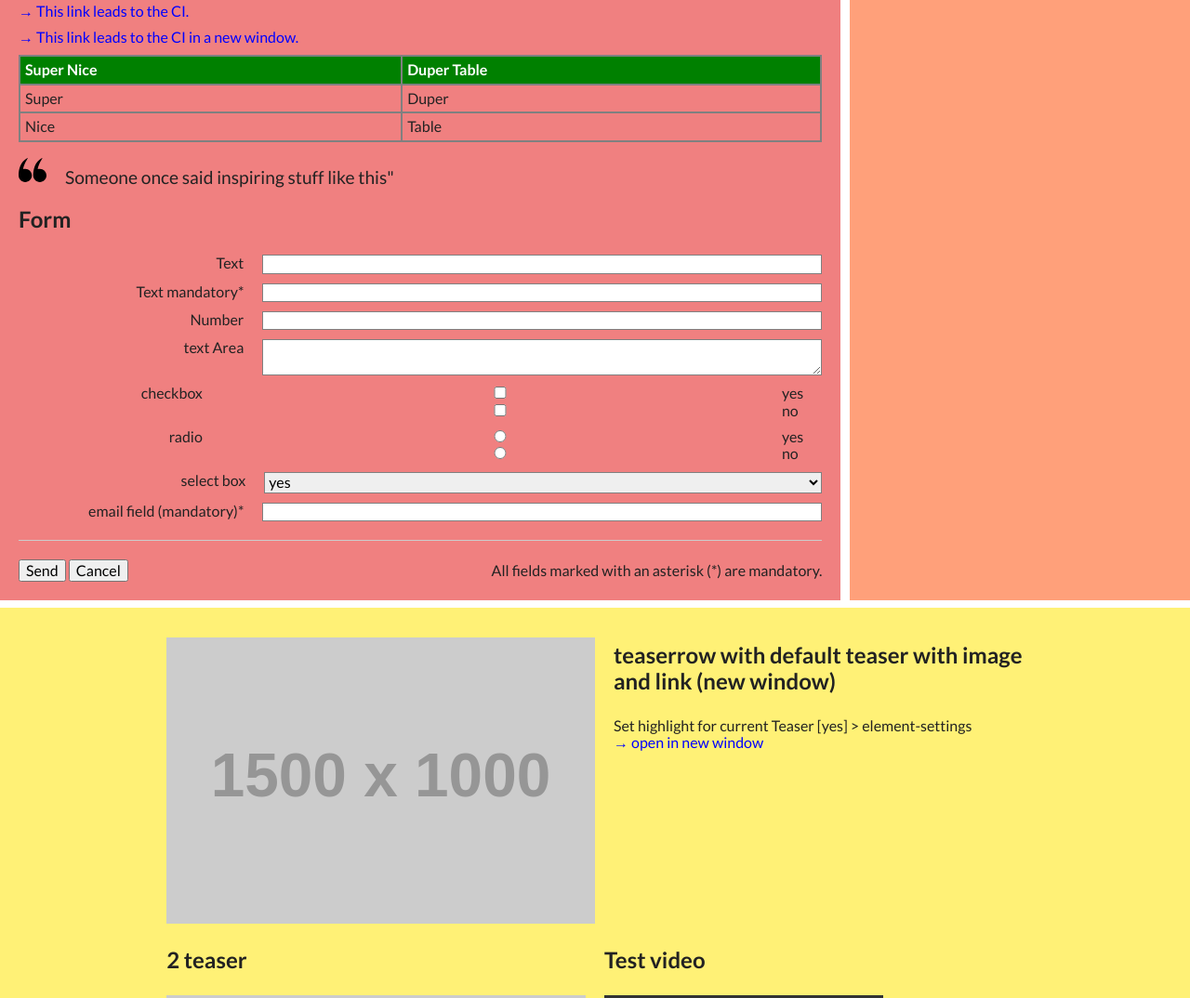
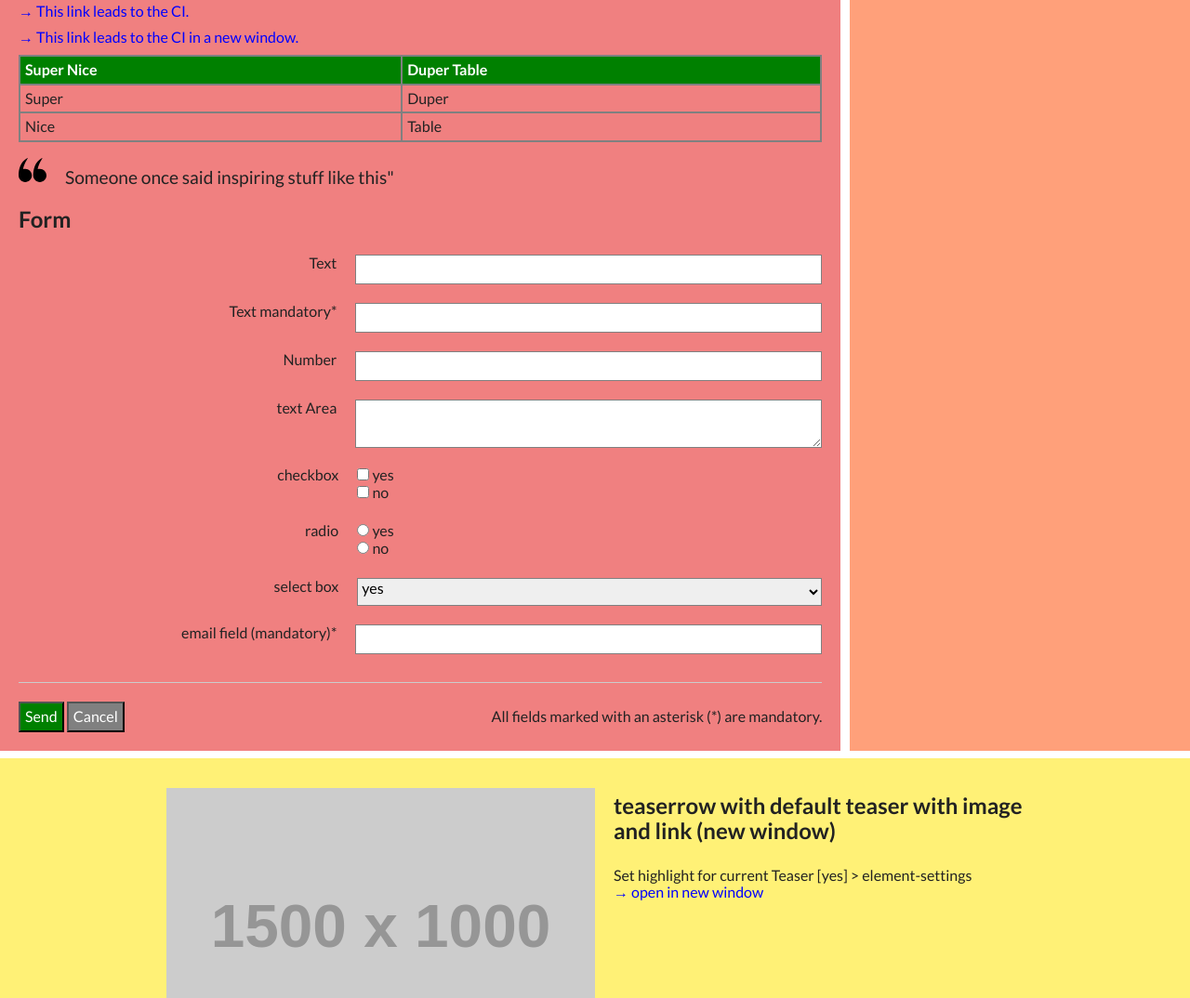
Before and after one commit to azraefendic/vi-frontend-onboarding, a website built with Parcel: page index.html in a window 1280 px wide. Shown: the part 1755-2829 px from the top of the page at 93% size. Built offline with nearby package versions, Linux system fonts and the light colour scheme; grey boxes are pictures that could not be loaded; placeholder pictures from the web are drawn by us.

Commit message:
Fix form styling

```diff
--- a/css/main.css
+++ b/css/main.css
@@ -492,21 +492,41 @@ form {
   align-items: center;
 }
 
+.send {
+  color: white;
+  background-color: green;
+  padding: 5px;
+}
+
+.cancel {
+  color: white;
+  background-color: gray;
+  padding: 5px;
+}
+
  .input-field {
    display: flex;
    flex-direction: column;
-   padding-bottom: 10px;
+   padding-bottom: 20px;
  }
 
 .select, label, .input-field > p {
    margin-right: 20px;
  }
 
+ .inputs, .check {
+  height: 30px;
+ }
+
+ #textarea-input {
+  height: 50px;
+}
 
  .check {
   display: flex;
   flex-direction: column;
   align-items: baseline;
+  justify-content: space-between;
  }
 
  .teasers-wrapper {
@@ -567,9 +587,13 @@ form {
   height: auto;
 }
 
+.choice {
+  margin-top: 10px;
+}
+
 @media (min-width: 320px) {
 
-.form-btn {
+  .form-btn {
   flex-direction: column;
   align-items: baseline;
 }
@@ -599,8 +623,11 @@ form {
 
 }
 
-@media (min-width: 768px) {
+@media (max-width: 768px) {
 
+  .radio, .select {
+    margin-top: 10px;
+  }
 
 
 }
@@ -612,6 +639,10 @@ form {
 
   .headline-overlay > h2 {
     padding: 20px 0 40px 0;
+  }
+
+  .check {
+    padding-top: 0;
   }
 
 }
@@ -709,17 +740,19 @@ form {
   .input-field {
     display: flex;
     flex-direction: row;
+    justify-content: flex-end;
     float: right;
-    padding-bottom: 10px;
-    width: max-content;
+    width: 100%;
+  }
+
+  .inputs, .check {
+    min-width: 500px;
   }
 
   .inputs, textarea, select {
-    width: 600px;
     padding: 0;
     border: 1px solid gray;
   }
-
 
   #checkbox, #radio {
     margin: 0;
--- a/index.html
+++ b/index.html
@@ -127,20 +127,20 @@
         <h2>Form</h2>
         <form>
           <div class="input-field">
-            <label>Text</label>
+            <label for="text-input">Text</label>
             <input class="inputs" type="text">
           </div>
           <div class="input-field">
-            <label>Text mandatory*</label>
+            <label for="mandatory-input">Text mandatory*</label>
             <input class="inputs" type="text" required>
           </div>
           <div class="input-field">
-            <label>Number</label>
+            <label for="number-input">Number</label>
             <input class="inputs" type="number">
           </div>
           <div class="input-field">
-            <label>text Area</label>
-            <textarea class="inputs" class="textarea-input"></textarea>
+            <label for="textarea-input">text Area</label>
+            <textarea class="inputs" id="textarea-input"></textarea>
           </div>
 
 
@@ -148,33 +148,33 @@
             <p>checkbox</p>
             <div id="checkbox" class="check">
               <div>
-              <input class="inputs" type="checkbox" id="yes-check">
+              <input class="inputs1" type="checkbox" id="yes-check">
               <label for="yes-check">yes</label>
             </div>
             <div>
-              <input class="inputs" type="checkbox" id="no-check">
+              <input class="inputs1" type="checkbox" id="no-check">
               <label for="no-check">no</label>
             </div>
             </div>
           </div>
 
 
-          <div class="input-field">
-            <p>radio</p>
+          <div class="input-field choice">
+            <p class="radio">radio</p>
             <div id="radio" class="check">
               <div>
-              <input class="inputs" type="radio" id="yes-radio">
+              <input class="inputs1" type="radio" id="yes-radio">
               <label for="yes-radio">yes</label>
             </div>
             <div>
-              <input class="inputs" type="radio" id="no-radio">
+              <input class="inputs1" type="radio" id="no-radio">
               <label for="no-radio">no</label>
             </div>
             </div>
           </div>
 
 
-          <div class="input-field">
+          <div class="input-field choice">
           <p class="select">select box</p>
           <select class="check">
             <option value="yes">yes</option>
@@ -182,13 +182,13 @@
           </select>
           </div>
           <div class="input-field">
-            <label>email field (mandatory)*</label>
+            <label for="email-input">email field (mandatory)*</label>
             <input class="inputs" type="email" required>
           </div>
           <div class="form-btn">
             <div>
-              <button type="submit">Send</button>
-              <button type="reset">Cancel</button>
+              <button class="send" type="submit">Send</button>
+              <button class="cancel" type="reset">Cancel</button>
             </div>
             <p class="mandatory-dsc">All fields marked with an asterisk (*) are mandatory.</p>
           </div>
```
Also changed, not shown: 2 other files.
